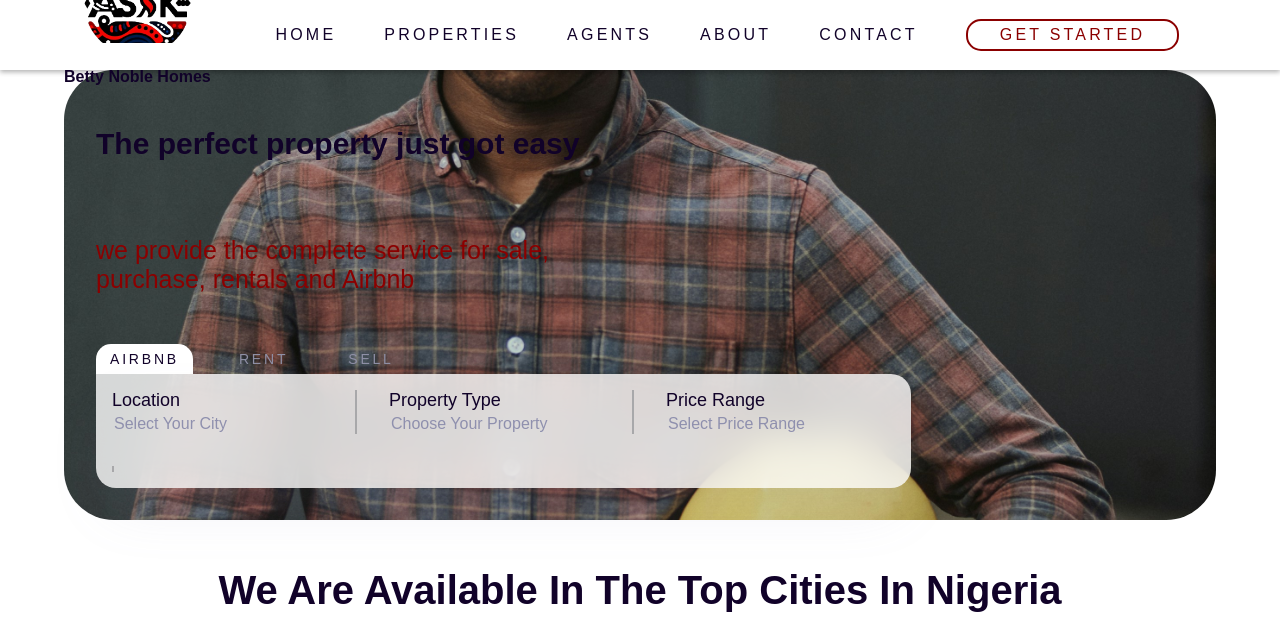
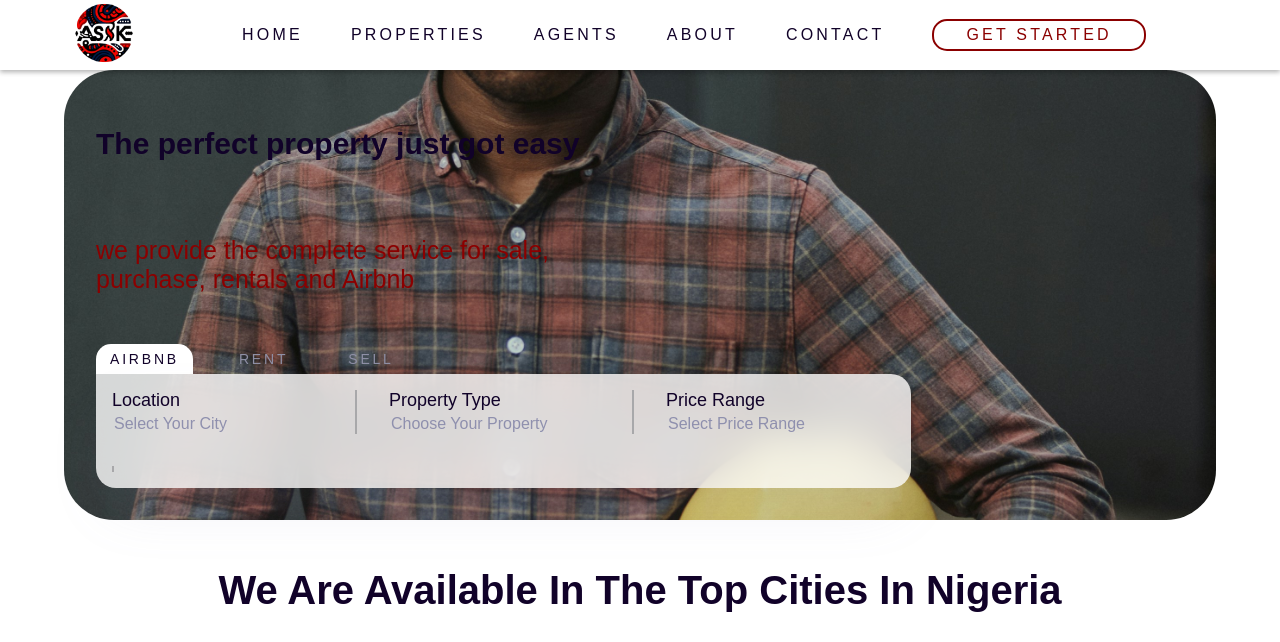
Before and after one commit to DeeJayHemilee/Betty_Homes, a plain HTML site: page index.html in a window 1280 px wide. Shown: the top 642 px of the page. Drawn offline with Linux system fonts and the light colour scheme; a web font is replaced by a local one.

Commit message:
Update index.html

```diff
--- a/index.html
+++ b/index.html
@@ -19,7 +19,7 @@
     <div class=".logo-container">
         <a href="#" id="Logo">
           <img src="Images/Logo.png" alt="Betty Homes Logo" height="80px" width="100%">
-        <h4>Betty Noble Homes</h4>
+
         </a>
 
       </div>
```
